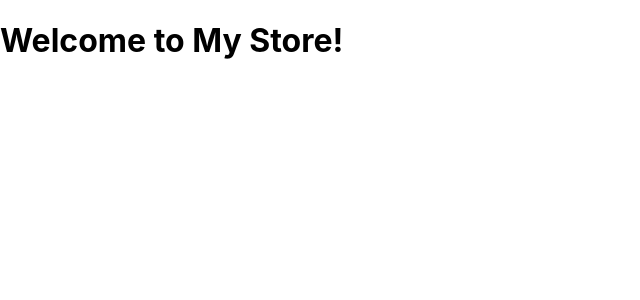
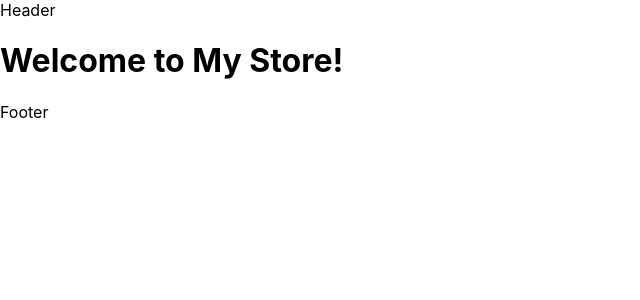
Before and after one commit to shelra90/MYSTORE, a React (Create React App) app in the folder frontend/: page / in a window 1280 px wide. Shown: the top 300 px of the page, without its empty margins (0-640 px from the left). Built offline with nearby package versions, Linux system fonts and the light colour scheme.

Commit message:
created components

```diff
--- a/frontend/src/App.js
+++ b/frontend/src/App.js
@@ -1,9 +1,13 @@
+import react from 'react'
+import Footer from './components/Footer';
+import Header from './components/Header';
 
-
-function App() {
+const App = () => {
   return (
    <>
+    <Header />
     <h1>Welcome to My Store!</h1>
+    <Footer />
    </>
   );
 }
--- /dev/null
+++ b/frontend/src/components/Footer.js
@@ -0,0 +1,9 @@
+import React from 'react'
+
+const Footer = () => {
+  return (
+    <div>Footer</div>
+  )
+}
+
+export default Footer
--- /dev/null
+++ b/frontend/src/components/Header.js
@@ -0,0 +1,9 @@
+import React from 'react'
+
+const Header = () => {
+  return (
+    <div>Header</div>
+  )
+}
+
+export default Header
```
